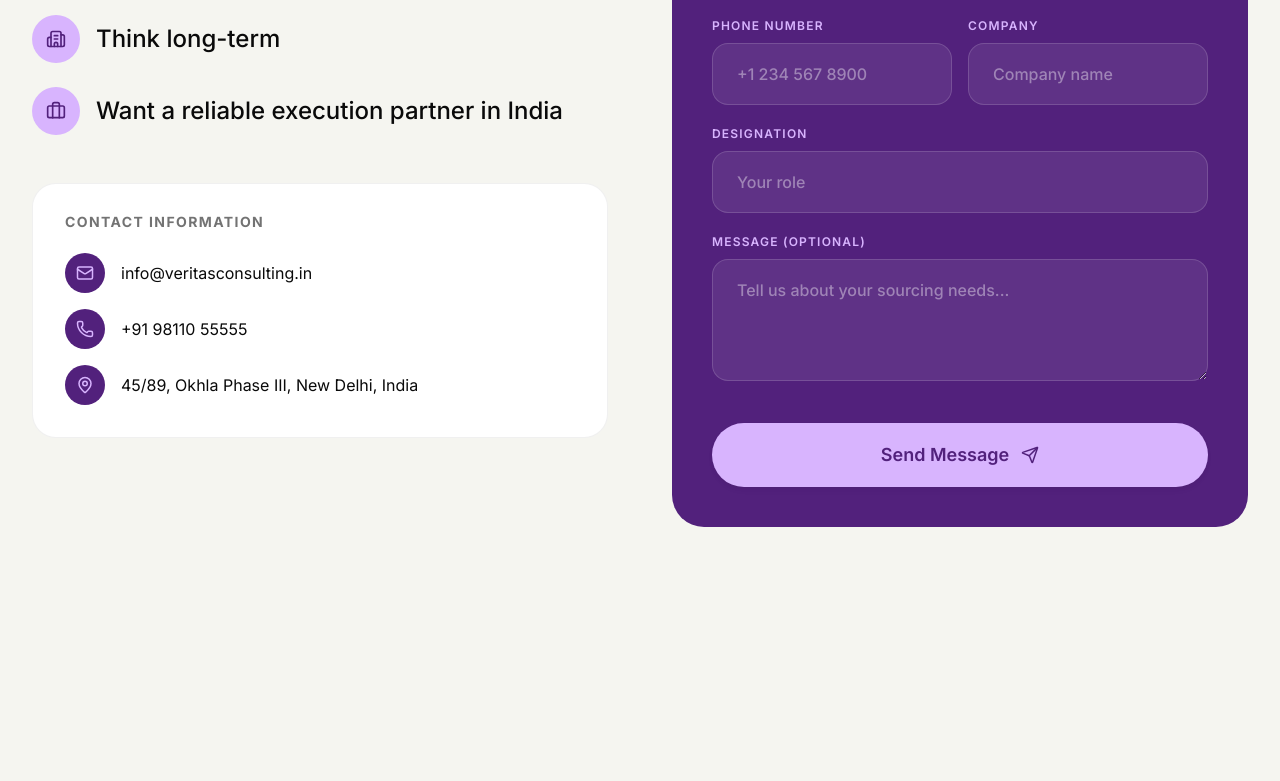
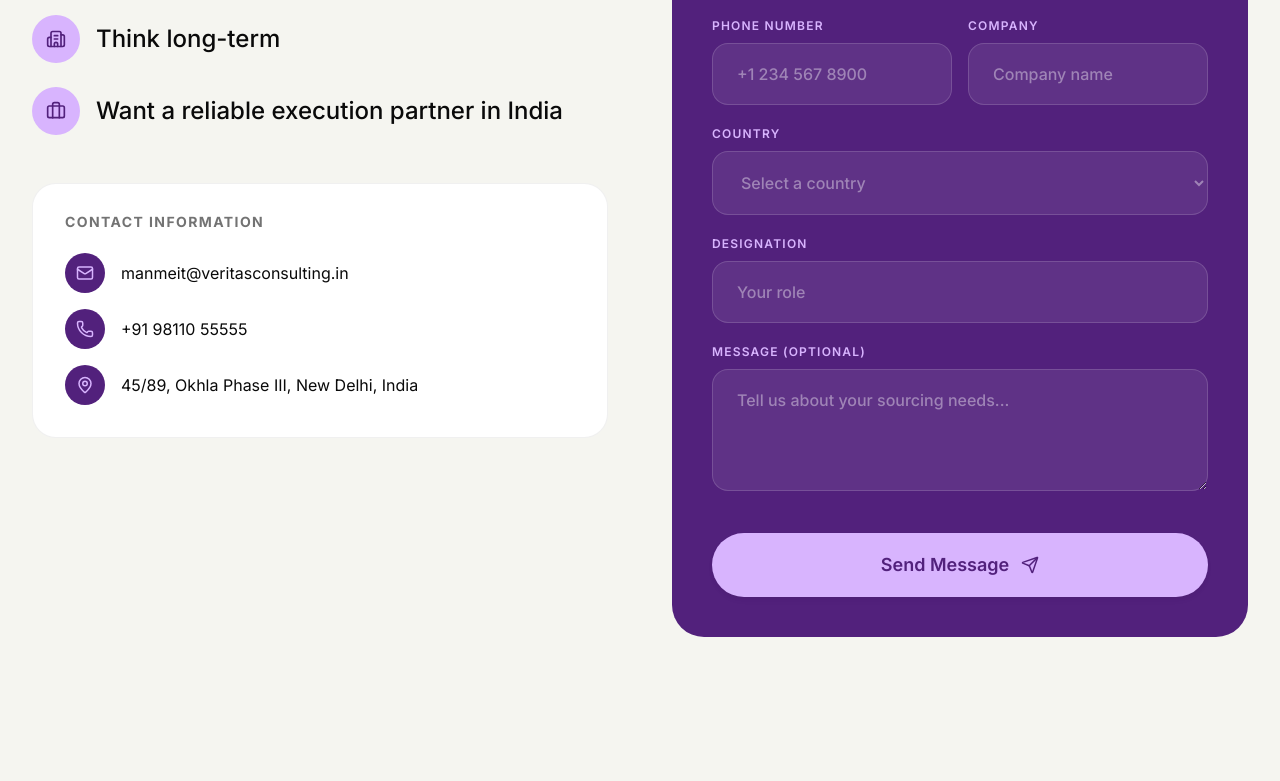
Before and after one commit to prithvie-boop/veritas_web, a React (Vite) app: page /contact in a window 1280 px wide. Shown: the part 1260-2041 px from the top of the page. Built offline with nearby package versions, Linux system fonts and the light colour scheme.

Commit message:
feat: enhance contact form with country dropdown, adjust hero spacing and fix text clipping

```diff
--- a/src/components/layout/Navbar.css
+++ b/src/components/layout/Navbar.css
@@ -7,7 +7,7 @@
     top: 0;
     left: 0;
     right: 0;
-    z-index: var(--z-fixed);
+    z-index: 9999;
     padding: var(--spacing-4) 0;
     transition: all var(--transition-normal);
 }
@@ -146,7 +146,7 @@
     position: fixed;
     inset: 0;
     background-color: rgba(0, 0, 0, 0.3);
-    z-index: -1;
+    z-index: 9998;
 }
 
 /* Mobile Menu Panel */
@@ -161,6 +161,7 @@
     box-shadow: var(--shadow-2xl);
     padding: var(--spacing-8);
     overflow-y: auto;
+    z-index: 9999;
 }
 
 .navbar__mobile-header {
--- a/src/components/sections/Hero.jsx
+++ b/src/components/sections/Hero.jsx
@@ -14,6 +14,7 @@ export default function Hero({
         value: "99.8%",
         description: "Year-over-Year Performance"
     },
+    className = "",
     children
 }) {
     const words = headline.split(" ");
@@ -42,7 +43,7 @@ export default function Hero({
     };
 
     return (
-        <section className="hero">
+        <section className={`hero ${className}`}>
             <div className="hero__media-layer">
                 <img
                     src={backgroundImage}
--- /dev/null
+++ b/src/constants/countries.js
@@ -0,0 +1,26 @@
+export const countries = [
+    "Afghanistan", "Albania", "Algeria", "Andorra", "Angola", "Antigua and Barbuda", "Argentina", "Armenia", "Australia", "Austria", "Azerbaijan",
+    "Bahamas", "Bahrain", "Bangladesh", "Barbados", "Belarus", "Belgium", "Belize", "Benin", "Bhutan", "Bolivia", "Bosnia and Herzegovina", "Botswana", "Brazil", "Brunei", "Bulgaria", "Burkina Faso", "Burundi",
+    "Cabo Verde", "Cambodia", "Cameroon", "Canada", "Central African Republic", "Chad", "Chile", "China", "Colombia", "Comoros", "Congo (Congo-Brazzaville)", "Costa Rica", "Croatia", "Cuba", "Cyprus", "Czechia (Czech Republic)",
+    "Democratic Republic of the Congo", "Denmark", "Djibouti", "Dominica", "Dominican Republic",
+    "Ecuador", "Egypt", "El Salvador", "Equatorial Guinea", "Eritrea", "Estonia", "Eswatini (fmr. 'Swaziland')", "Ethiopia",
+    "Fiji", "Finland", "France",
+    "Gabon", "Gambia", "Georgia", "Germany", "Ghana", "Greece", "Grenada", "Guatemala", "Guinea", "Guinea-Bissau", "Guyana",
+    "Haiti", "Holy See", "Honduras", "Hungary",
+    "Iceland", "India", "Indonesia", "Iran", "Iraq", "Ireland", "Israel", "Italy",
+    "Jamaica", "Japan", "Jordan",
+    "Kazakhstan", "Kenya", "Kiribati", "Kuwait", "Kyrgyzstan",
+    "Laos", "Latvia", "Lebanon", "Lesotho", "Liberia", "Libya", "Liechtenstein", "Lithuania", "Luxembourg",
+    "Madagascar", "Malawi", "Malaysia", "Maldives", "Mali", "Malta", "Marshall Islands", "Mauritania", "Mauritius", "Mexico", "Micronesia", "Moldova", "Monaco", "Mongolia", "Montenegro", "Morocco", "Mozambique", "Myanmar (formerly Burma)",
+    "Namibia", "Nauru", "Nepal", "Netherlands", "New Zealand", "Nicaragua", "Niger", "Nigeria", "North Korea", "North Macedonia", "Norway",
+    "Oman",
+    "Pakistan", "Palau", "Palestine State", "Panama", "Papua New Guinea", "Paraguay", "Peru", "Philippines", "Poland", "Portugal",
+    "Qatar",
+    "Romania", "Russia", "Rwanda",
+    "Saint Kitts and Nevis", "Saint Lucia", "Saint Vincent and the Grenadines", "Samoa", "San Marino", "Sao Tome and Principe", "Saudi Arabia", "Senegal", "Serbia", "Seychelles", "Sierra Leone", "Singapore", "Slovakia", "Slovenia", "Solomon Islands", "Somalia", "South Africa", "South Korea", "South Sudan", "Spain", "Sri Lanka", "Sudan", "Suriname", "Sweden", "Switzerland", "Syria",
+    "Tajikistan", "Tanzania", "Thailand", "Timor-Leste", "Togo", "Tonga", "Trinidad and Tobago", "Tunisia", "Turkey", "Turkmenistan", "Tuvalu",
+    "Uganda", "Ukraine", "United Arab Emirates", "United Kingdom", "United States of America", "Uruguay", "Uzbekistan",
+    "Vanuatu", "Venezuela", "Vietnam",
+    "Yemen",
+    "Zambia", "Zimbabwe"
+];
--- a/src/pages/Contact.jsx
+++ b/src/pages/Contact.jsx
@@ -1,6 +1,7 @@
 import { Hero, BentoGrid, BentoCard } from '../components/sections';
 import { Send, CheckCircle, Mail, Phone, MapPin, Building2, User, Briefcase } from 'lucide-react';
 import { useState } from 'react';
+import { countries } from '../constants/countries';
 
 const partnerQualities = [
     { text: 'Value quality and consistency', icon: CheckCircle },
@@ -14,6 +15,7 @@ export default function Contact() {
         email: '',
         phone: '',
         company: '',
+        country: '',
         designation: '',
         message: ''
     });
@@ -93,7 +95,7 @@ export default function Contact() {
                                         }}>
                                             <Mail size={18} color="var(--color-accent)" />
                                         </div>
-                                        <span style={{ fontSize: 'var(--font-size-base)' }}>info@veritasconsulting.in</span>
+                                        <span style={{ fontSize: 'var(--font-size-base)' }}>manmeit@veritasconsulting.in</span>
                                     </div>
 
                                     <div style={{ display: 'flex', alignItems: 'center', gap: 'var(--spacing-4)' }}>
@@ -194,6 +196,27 @@ export default function Contact() {
                                 </div>
 
                                 <div>
+                                    <label htmlFor="country">Country</label>
+                                    <select
+                                        id="country"
+                                        name="country"
+                                        value={formData.country}
+                                        onChange={handleChange}
+                                        required
+                                        style={{
+                                            color: formData.country === '' ? 'rgba(255, 255, 255, 0.4)' : 'var(--color-text-light)'
+                                        }}
+                                    >
+                                        <option value="" disabled>Select a country</option>
+                                        {countries.map((country, index) => (
+                                            <option key={index} value={country} style={{ color: 'var(--color-text-primary)' }}>
+                                                {country}
+                                            </option>
+                                        ))}
+                                    </select>
+                                </div>
+
+                                <div>
                                     <label htmlFor="designation">Designation</label>
                                     <input
                                         type="text"
--- a/src/pages/Home.jsx
+++ b/src/pages/Home.jsx
@@ -38,6 +38,7 @@ export default function Home() {
     return (
         <>
             <Hero
+                className="hero--extra-padding"
                 headline="Complete Home Merchandising & Sourcing Solutions"
                 subheadline="Your Strategic Sourcing, Merchandising, and Quality Partner in India. We partner with global retailers, brands, importers, and buying houses to deliver end-to-end home merchandising solutions."
                 pillText="Your India Partner"
--- a/src/pages/Leadership.jsx
+++ b/src/pages/Leadership.jsx
@@ -25,6 +25,7 @@ export default function Leadership() {
     return (
         <>
             <Hero
+                className="hero--extra-padding"
                 headline="Leadership That Executes"
                 subheadline="Under strong leadership, Veritas Consulting operates with clear governance, accountability, and ethical responsibility—giving global clients confidence in every decision made in India."
                 pillText="Leadership & Governance"
--- a/src/pages/Products.jsx
+++ b/src/pages/Products.jsx
@@ -61,11 +61,74 @@ export default function Products() {
     return (
         <>
             <Hero
+                className="hero--extra-padding"
                 headline="Product Categories We Work In"
                 subheadline="Complete coverage across Hard Goods and Soft Goods for the home industry. From intricate textiles to heavy furniture, we manage vendors across the entire home spectrum."
                 pillText="Our Categories"
                 backgroundImage="/assets/images/pexels-roman-odintsov-6332015.jpg"
             />
+
+            <BentoGrid title="Soft Goods (Home Textiles)">
+                {softGoods.map((cat, i) => {
+                    const Icon = cat.icon;
+                    const variants = ['dark', 'light', 'accent', 'dark', 'light'];
+                    const variant = variants[i % 5];
+                    const isDark = variant === 'dark';
+                    const isAccent = variant === 'accent';
+
+                    return (
+                        <BentoCard
+                            key={i}
+                            span={i === 3 ? 2 : 1}
+                            className={`bento-card--${variant}`}
+                        >
+                            <div style={{ display: 'flex', justifyContent: 'space-between', alignItems: 'flex-start' }}>
+                                <div className={`pill-tag ${isDark ? 'pill-tag--dark' : ''}`} style={isAccent ? { background: 'var(--color-primary)', color: 'var(--color-accent)' } : {}}>
+                                    Soft Goods
+                                </div>
+                                <div style={{
+                                    background: isDark ? 'var(--color-accent)' : isAccent ? 'var(--color-primary)' : 'var(--color-primary)',
+                                    padding: '14px',
+                                    borderRadius: '50%',
+                                    display: 'flex',
+                                    alignItems: 'center',
+                                    justifyContent: 'center'
+                                }}>
+                                    <Icon
+                                        size={22}
+                                        color={isDark ? 'var(--color-primary)' : 'var(--color-accent)'}
+                                    />
+                                </div>
+                            </div>
+
+                            <h3 style={{ marginTop: 'auto', marginBottom: 'var(--spacing-4)', fontSize: 'var(--font-size-xl)' }}>
+                                {cat.category}
+                            </h3>
+
+                            <ul style={{ listStyle: 'none', display: 'flex', flexDirection: 'column', gap: 'var(--spacing-2)' }}>
+                                {cat.items.map((item, j) => (
+                                    <li key={j} style={{
+                                        fontSize: 'var(--font-size-sm)',
+                                        color: isDark ? 'rgba(255,255,255,0.7)' : 'var(--color-text-secondary)',
+                                        display: 'flex',
+                                        alignItems: 'center',
+                                        gap: 'var(--spacing-2)'
+                                    }}>
+                                        <span style={{
+                                            width: '5px',
+                                            height: '5px',
+                                            borderRadius: '50%',
+                                            background: isDark ? 'var(--color-accent)' : isAccent ? 'var(--color-primary)' : 'var(--color-primary)',
+                                            flexShrink: 0
+                                        }}></span>
+                                        {item}
+                                    </li>
+                                ))}
+                            </ul>
+                        </BentoCard>
+                    );
+                })}
+            </BentoGrid>
 
             <BentoGrid title="Hard Goods">
                 {hardGoods.map((cat, i) => {
@@ -128,68 +191,6 @@ export default function Products() {
                     );
                 })}
             </BentoGrid>
-
-            <BentoGrid title="Soft Goods (Home Textiles)">
-                {softGoods.map((cat, i) => {
-                    const Icon = cat.icon;
-                    const variants = ['dark', 'light', 'accent', 'dark', 'light'];
-                    const variant = variants[i % 5];
-                    const isDark = variant === 'dark';
-                    const isAccent = variant === 'accent';
-
-                    return (
-                        <BentoCard
-                            key={i}
-                            span={i === 3 ? 2 : 1}
-                            className={`bento-card--${variant}`}
-                        >
-                            <div style={{ display: 'flex', justifyContent: 'space-between', alignItems: 'flex-start' }}>
-                                <div className={`pill-tag ${isDark ? 'pill-tag--dark' : ''}`} style={isAccent ? { background: 'var(--color-primary)', color: 'var(--color-accent)' } : {}}>
-                                    Soft Goods
-                                </div>
-                                <div style={{
-                                    background: isDark ? 'var(--color-accent)' : isAccent ? 'var(--color-primary)' : 'var(--color-primary)',
-                                    padding: '14px',
-                                    borderRadius: '50%',
-                                    display: 'flex',
-                                    alignItems: 'center',
-                                    justifyContent: 'center'
-                                }}>
-                                    <Icon
-                                        size={22}
-                                        color={isDark ? 'var(--color-primary)' : 'var(--color-accent)'}
-                                    />
-                                </div>
-                            </div>
-
-                            <h3 style={{ marginTop: 'auto', marginBottom: 'var(--spacing-4)', fontSize: 'var(--font-size-xl)' }}>
-                                {cat.category}
-                            </h3>
-
-                            <ul style={{ listStyle: 'none', display: 'flex', flexDirection: 'column', gap: 'var(--spacing-2)' }}>
-                                {cat.items.map((item, j) => (
-                                    <li key={j} style={{
-                                        fontSize: 'var(--font-size-sm)',
-                                        color: isDark ? 'rgba(255,255,255,0.7)' : 'var(--color-text-secondary)',
-                                        display: 'flex',
-                                        alignItems: 'center',
-                                        gap: 'var(--spacing-2)'
-                                    }}>
-                                        <span style={{
-                                            width: '5px',
-                                            height: '5px',
-                                            borderRadius: '50%',
-                                            background: isDark ? 'var(--color-accent)' : isAccent ? 'var(--color-primary)' : 'var(--color-primary)',
-                                            flexShrink: 0
-                                        }}></span>
-                                        {item}
-                                    </li>
-                                ))}
-                            </ul>
-                        </BentoCard>
-                    );
-                })}
-            </BentoGrid>
         </>
     );
 }
--- a/src/pages/Services.jsx
+++ b/src/pages/Services.jsx
@@ -114,6 +114,7 @@ export default function Services() {
     return (
         <>
             <Hero
+                className="hero--extra-padding"
                 headline="End-to-End Merchandising & Sourcing Solutions"
                 subheadline="Our services are designed to support clients across the entire product lifecycle—from concept and cost engineering to production execution and delivery."
                 pillText="Service Portfolio"
```
Also changed, not shown: src/components/sections/Hero.css (+6 -1 lines).
